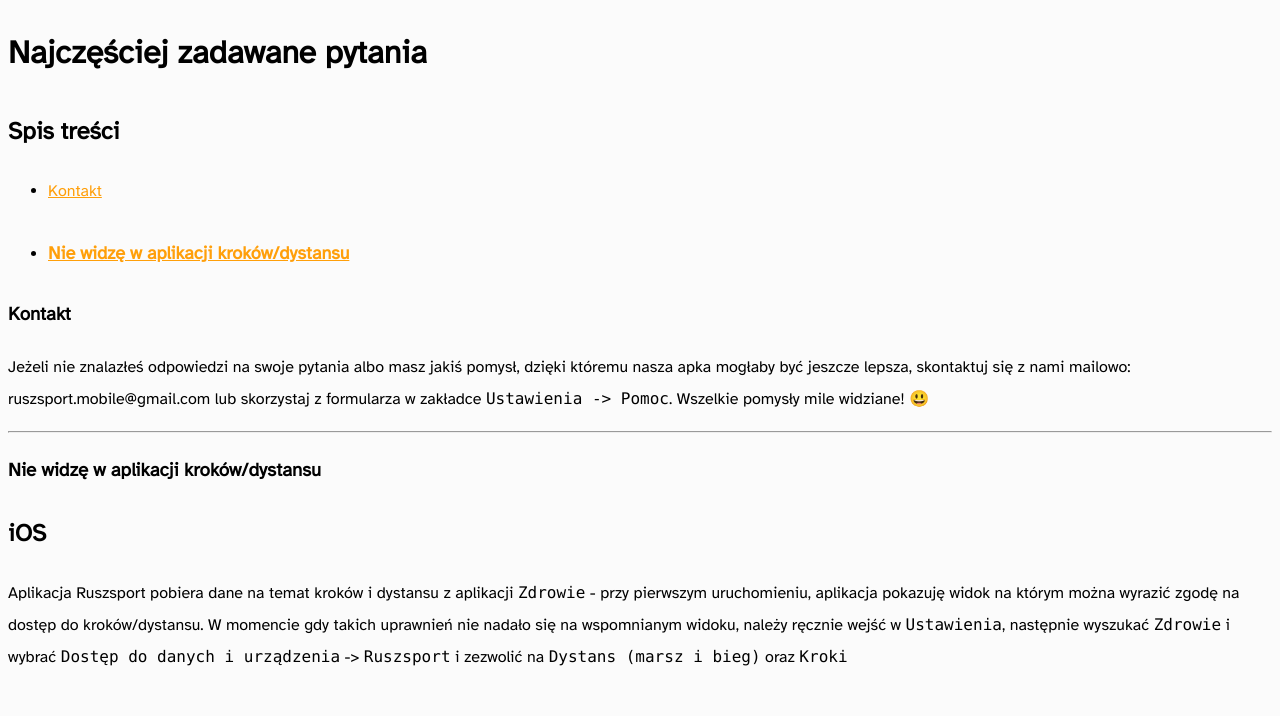
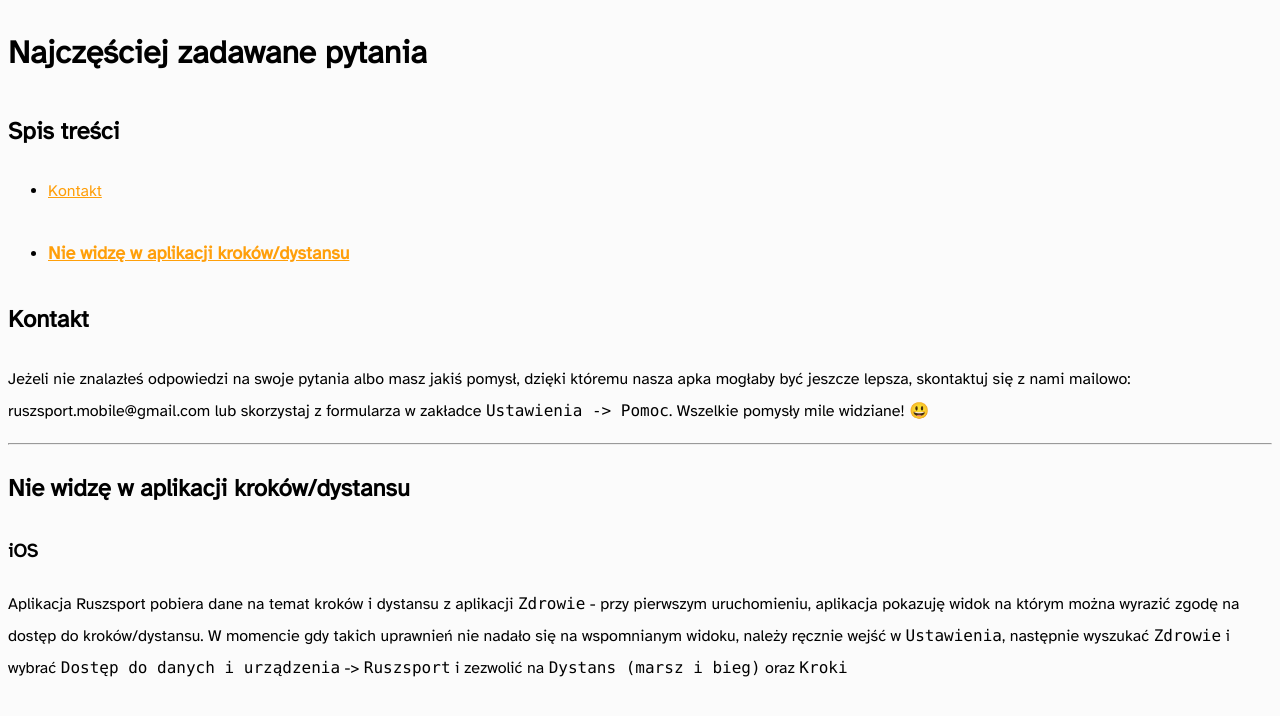
Before and after one commit to ruszsportdev/ruszsport, a Jekyll site: the page built from faq.md, in a window 1280 px wide. Shown: the top 716 px of the page. Built offline with Jekyll 4.4.1, drawn with Linux system fonts in a browser that asks for light colours.

Commit message:
Update faq.md

```diff
--- a/faq.md
+++ b/faq.md
@@ -11,14 +11,14 @@
 - [Nie widzę w aplikacji kroków/dystansu](#krokidystans)
 ---
 
-### Kontakt
+## Kontakt
 
 Jeżeli nie znalazłeś odpowiedzi na swoje pytania albo masz jakiś pomysł, dzięki któremu nasza apka mogłaby być jeszcze lepsza, skontaktuj się z nami mailowo: ruszsport.mobile@gmail.com lub skorzystaj z formularza w zakładce `Ustawienia -> Pomoc`. Wszelkie pomysły mile widziane! 😃
 
 ---
 
-### Nie widzę w aplikacji kroków/dystansu
+## Nie widzę w aplikacji kroków/dystansu
 
-## iOS
+### iOS
 
 Aplikacja Ruszsport pobiera dane na temat kroków i dystansu z aplikacji `Zdrowie` - przy pierwszym uruchomieniu, aplikacja pokazuję widok na którym można wyrazić zgodę na dostęp do kroków/dystansu. W momencie gdy takich uprawnień nie nadało się na wspomnianym widoku, należy ręcznie wejść w `Ustawienia`, następnie wyszukać `Zdrowie` i wybrać `Dostęp do danych i urządzenia` -> `Ruszsport` i zezwolić na `Dystans (marsz i bieg)` oraz `Kroki`
```
